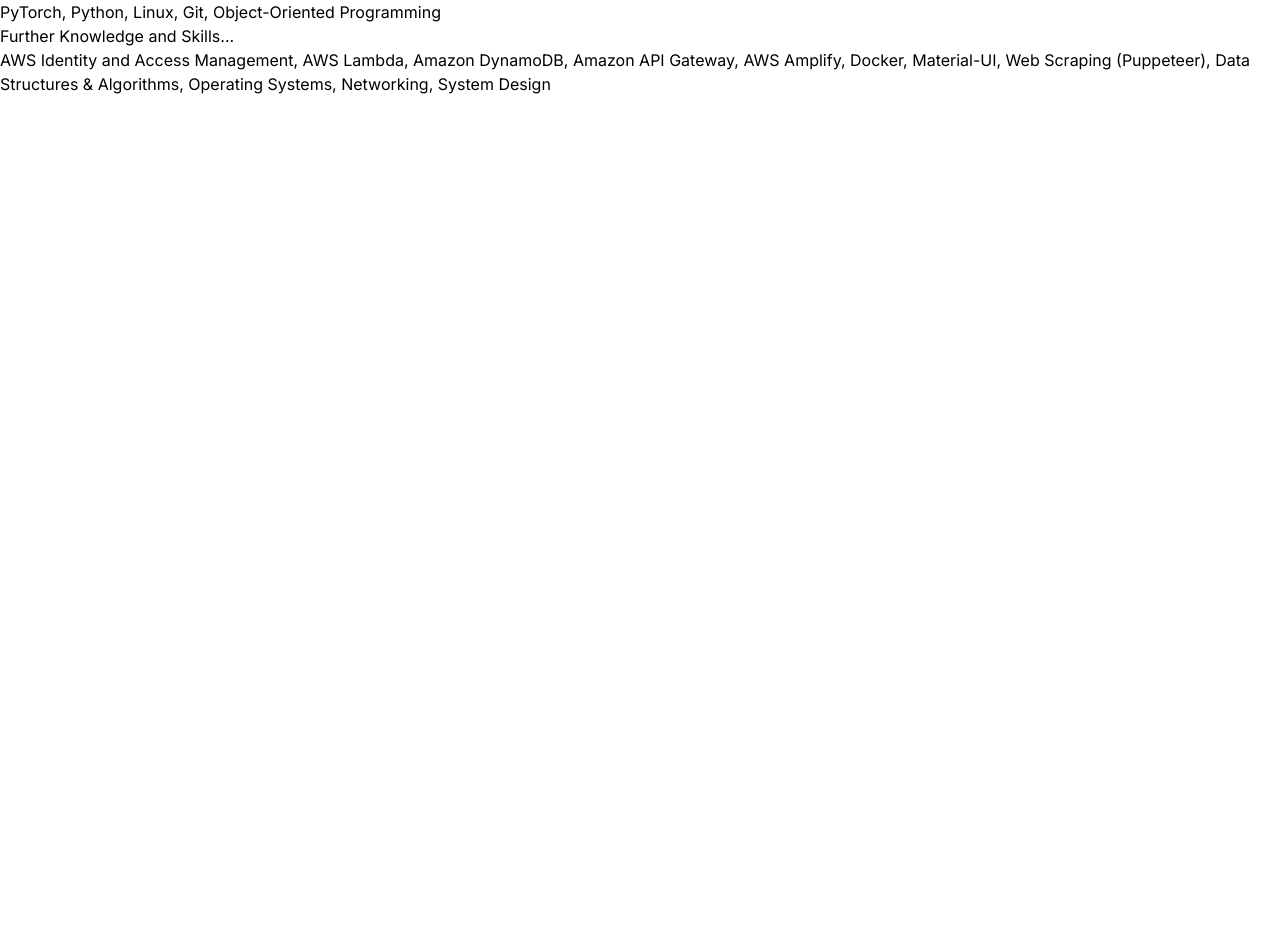
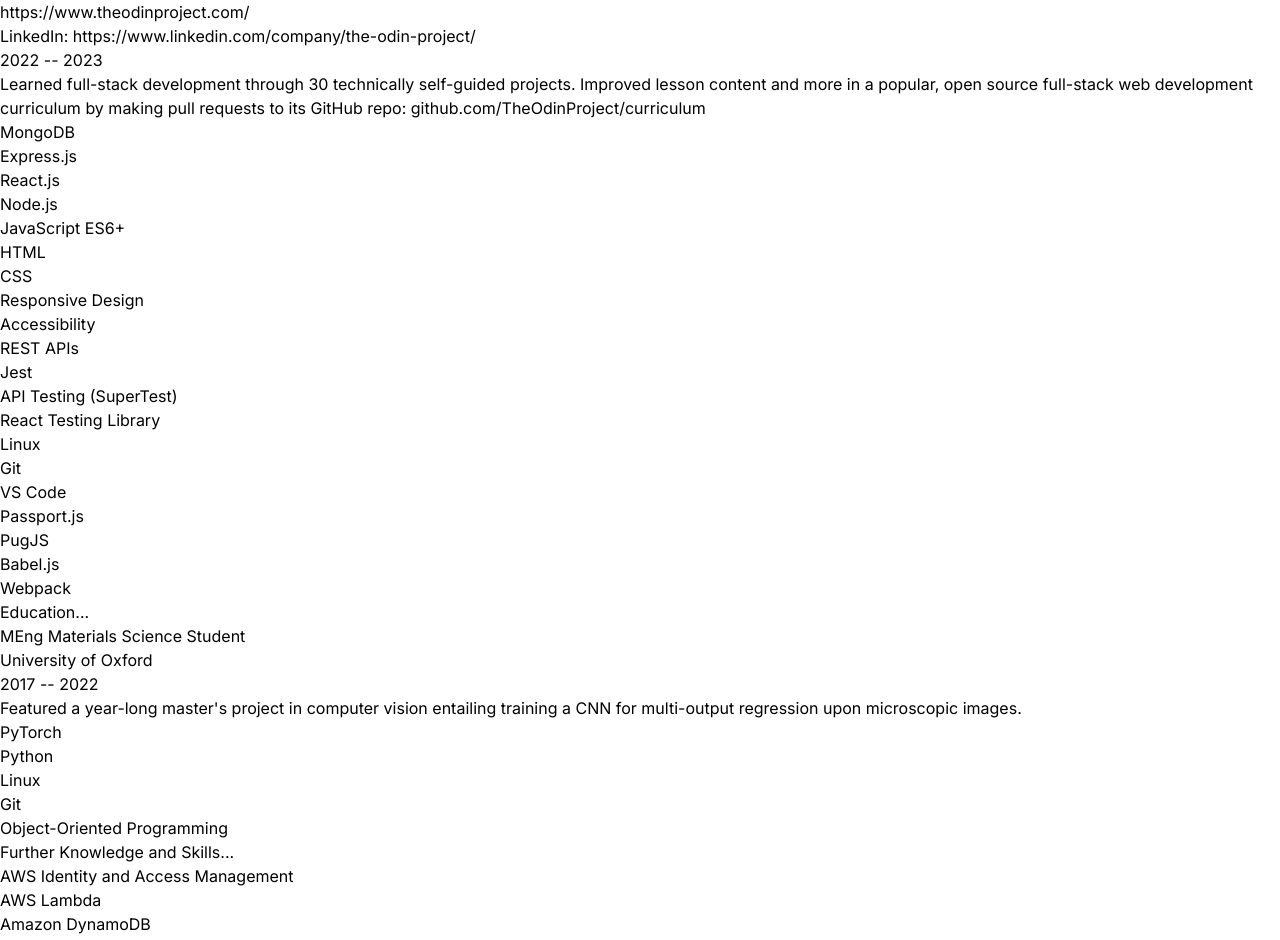
Before and after one commit to wulandari-tech/portfolio-site, a Next.js app: page / in a window 1280 px wide. Shown: the part 1064-2004 px from the top of the page. Before the commit the page ends 1160 px from the top, so only its background shows below. Built offline with nearby package versions, Linux system fonts and the light colour scheme.

Commit message:
Make SKills component

```diff
--- a/app/page.tsx
+++ b/app/page.tsx
@@ -2,6 +2,7 @@ import Image from "next/image"
 import Experience from "@/components/Experience"
 import { notableExperiences, educationalExperiences } from "@/data/experiences";
 import ComponentList from "@/components/ComponentList";
+import Skills from "@/components/Skills";
 
 export default function IndexPage() {
   return (
@@ -31,10 +32,9 @@ export default function IndexPage() {
       <section>
         <h2>Further Knowledge and Skills...</h2>
         {/* TODO: link skills below to projects in which they're used */}
-        {/* TODO: consider refactoring the below skills list with the skills lists in the Experience elements */}
-        <p>
-          {['AWS Identity and Access Management', 'AWS Lambda', 'Amazon DynamoDB', 'Amazon API Gateway', 'AWS Amplify', 'Docker', 'Material-UI', 'Web Scraping (Puppeteer)', 'Data Structures & Algorithms', 'Operating Systems', 'Networking', 'System Design'].join(', ')}
-        </p>
+        <Skills skills={
+          ['AWS Identity and Access Management', 'AWS Lambda', 'Amazon DynamoDB', 'Amazon API Gateway', 'AWS Amplify', 'Docker', 'Material-UI', 'Web Scraping (Puppeteer)', 'Data Structures & Algorithms', 'Operating Systems', 'Networking', 'System Design']
+        }/>
       </section>
     </main>
   )
--- a/app/projects/page.tsx
+++ b/app/projects/page.tsx
@@ -11,7 +11,6 @@ export default async function ProjectsPage() {
   const featuredProjects = makeFeaturedProjectList(projects);
   const unfeaturedProjects = makeUnfeaturedProjectList(projects);
   return (
-    // TODO: link skills to their certifications, here and in the open source page for example
     <main>
       <h1>My Projects...</h1>
       <FeaturedUnfeatured
--- a/components/Experience.tsx
+++ b/components/Experience.tsx
@@ -1,4 +1,5 @@
 import Image from "next/image"
+import Skills from "@/components/Skills";
 import { ExperienceProps } from "@/types";
 
 export default function Experience({ experience }: ExperienceProps) {
@@ -30,9 +31,7 @@ export default function Experience({ experience }: ExperienceProps) {
             <p>
                 {description}
             </p>
-            <p>
-                {skills.join(', ')}
-            </p>
+            <Skills skills={skills}/>
         </>
     )
 }
--- a/components/OpenSourceProject.tsx
+++ b/components/OpenSourceProject.tsx
@@ -1,5 +1,6 @@
 import React from "react";
 import Project from "./Project";
+import Skills from "@/components/Skills";
 import { OpenSourceProjectProps } from "@/types";
 
 function makeContributionElement(type: string, url: string): React.ReactElement {
@@ -11,9 +12,7 @@ export default function OpenSourceProject({ openSourceProject }: OpenSourceProje
     return (
         <>
             <Project project={project}/>
-            <p>
-                {languagesUsed.join(', ')}
-            </p>
+            <Skills skills={languagesUsed}/>
             <ul>
                 {Object.entries(contributions).map(([type, url]) => makeContributionElement(type, url))}
             </ul>
--- a/components/PersonalProject.tsx
+++ b/components/PersonalProject.tsx
@@ -1,4 +1,5 @@
 import Project from "@/components/Project";
+import Skills from "@/components/Skills";
 import { PersonalProjectProps } from "@/types";
 
 export default function PersonalProject({ personalProject }: PersonalProjectProps) {
@@ -6,9 +7,7 @@ export default function PersonalProject({ personalProject }: PersonalProjectProp
     return (
         <>
             <Project project={project}/>
-            <p>
-                {languagesUsed.join(', ')}
-            </p>
+            <Skills skills={languagesUsed}/>
         </>
     );
 }
--- /dev/null
+++ b/components/Skills.tsx
@@ -0,0 +1,9 @@
+import { SkillsProps } from "@/types";
+
+export default function Skills({ skills }: SkillsProps) {
+    return (
+        <ul>
+            {skills.map((skill, index) => <li key={index}>{skill}</li>)}
+        </ul>
+    );
+}
--- a/types/index.ts
+++ b/types/index.ts
@@ -1,4 +1,8 @@
 // TODO: finalise which of the below should be types vs interfaces
+
+export interface SkillsProps {
+    skills: string[],
+}
 
 export interface Experience {
     position: string,
```
